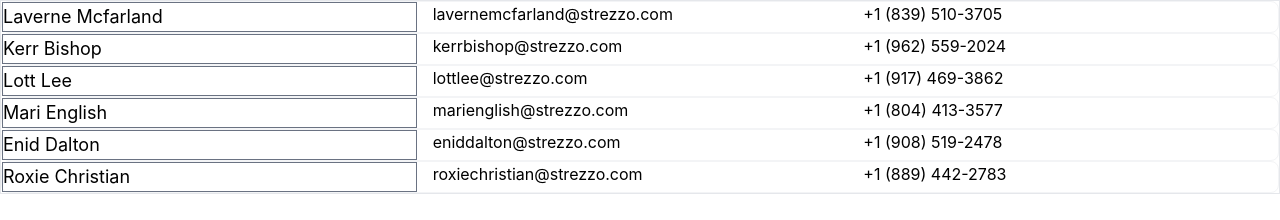
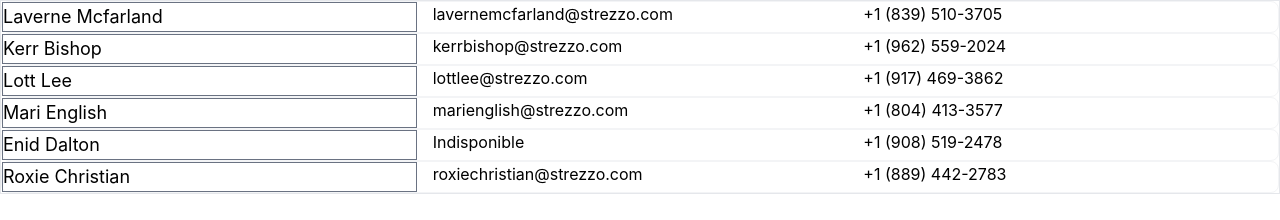
Before and after one commit to Diakayeteba/mes-naissances, a React (Vite) app in the folder front-gestion-naissances/: page / in a window 1280 px wide. Shown: the top 220 px of the page. Built offline with nearby package versions, Linux system fonts and the light colour scheme.

Commit message:
Destructurer un objet

```diff
--- a/front-gestion-naissances/src/pages/Users.tsx
+++ b/front-gestion-naissances/src/pages/Users.tsx
@@ -14,19 +14,20 @@ type Props = {
     users : User[];
 };
 
-function Users(props : Props) {
-
-    const users = props.users;
+ //Destructure les props
+    //const users = props.users;
+    //const {users} = props;
+function Users({users} : Props) {
 
     return (
         <section className="grid">
-            {users.map((user : User) =>(
+            {users.map(({firstName, lastName, phone, email = "Indisponible"} : User) =>(
                 <article className=" rounded-lg user border border-gray-100 md:grid grid-cols-3 gap-4 ">
                     <h3 className="text-lg  border border-gray-500">
-                        <p>{user.firstName} {user.lastName}</p>
+                        <p>{firstName} {lastName}</p>
                     </h3>
-                    <p className="text-base ">{user.email}</p>
-                    <p className="text-base ">{user.phone}</p>
+                    <p className="text-base ">{email}</p>
+                    <p className="text-base ">{phone}</p>
                 </article>
             ))}
         </section>
--- a/front-gestion-naissances/src/utils/data/index.ts
+++ b/front-gestion-naissances/src/utils/data/index.ts
@@ -54,7 +54,7 @@ const USERS = [
     "firstName": "Enid",
     "lastName": "Dalton",
     "birthDate": "2023-04-10T06:18:21 -02:00",
-    "email": "eniddalton@strezzo.com",
+
     "phone": "+1 (908) 519-2478",
     "address": "107 Sheffield Avenue, Tibbie, Wisconsin, 2543",
     "about": "aute id consectetur enim et fugiat eu non laboris non"
```
